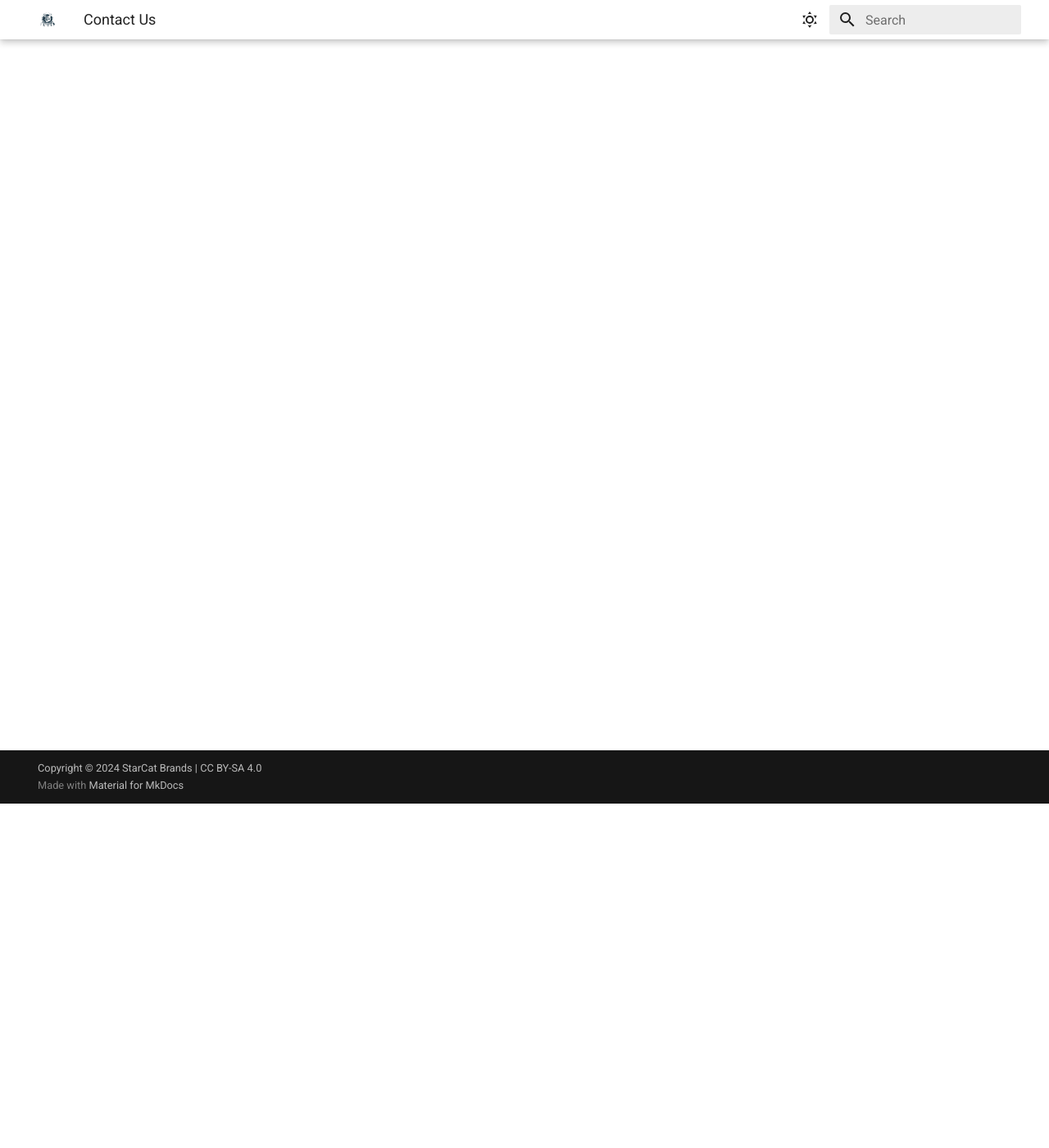
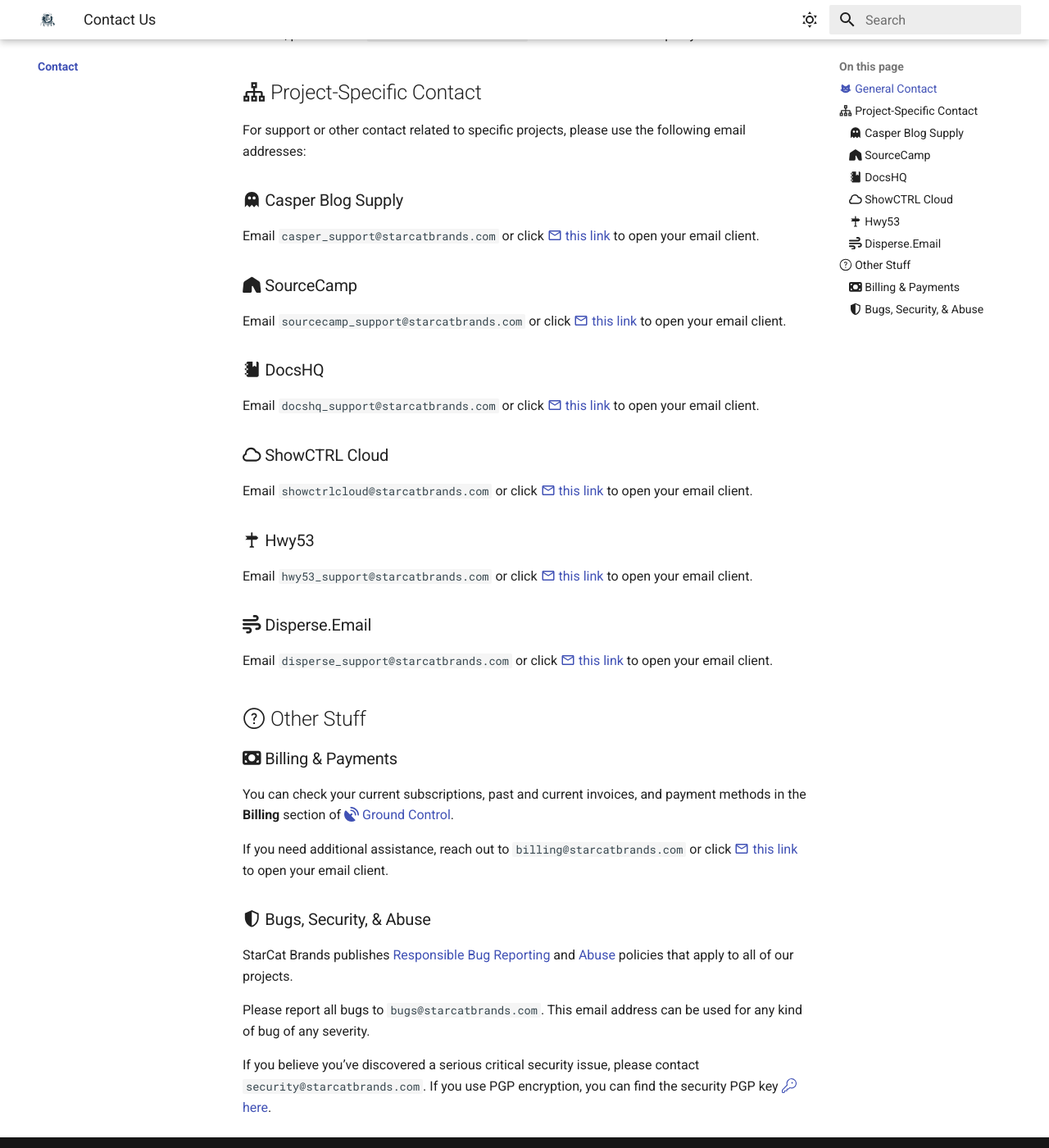
Before and after one commit to starcatbrands/about.starcatbrands.com, an MkDocs documentation site: the page built from docs/contact/index.md, in a window 1280 px wide and 1400 px high, scrolled down 420 px. Shown: the whole window at 82% size. Built offline with MkDocs 1.6.1 and Material for MkDocs 9.7.7, drawn with Linux system fonts in a browser that asks for light colours; comment, search, counter and statistics services are not loaded; some of the changed text lies outside the part shown.

Commit message:
Update Contact Us page
Added contact email addresses for different services.

```diff
--- a/docs/contact/index.md
+++ b/docs/contact/index.md
@@ -1 +1,40 @@
 # Contact Us
+!!! example "In the works"
+    Expect to see some changes here once we get our ticketing system up and running. For now, we'll stick with good ol' email!
+
+## :material-cat: General Contact
+If you're reaching out about StarCat Brands (the company), or if you can't find a better option in this list, please email `hello@starcatbrands.com` or click [:material-email-outline: this link](mailto:hello@starcatbrands.com) to open your email client.
+
+## :material-sitemap-outline: Project-Specific Contact
+For support or other contact related to specific projects, please use the following email addresses:
+
+### :material-ghost: Casper Blog Supply
+Email `casper_support@starcatbrands.com` or click [:material-email-outline: this link](mailto:casper_support@starcatbrands.com) to open your email client.
+
+### :fontawesome-solid-tent: SourceCamp
+Email `sourcecamp_support@starcatbrands.com` or click [:material-email-outline: this link](mailto:sourcecamp_support@starcatbrands.com) to open your email client.
+
+### :material-notebook: DocsHQ
+Email `docshq_support@starcatbrands.com` or click [:material-email-outline: this link](mailto:docshq_support@starcatbrands.com) to open your email client.
+
+### :octicons-cloud-16: ShowCTRL Cloud
+Email `showctrlcloud@starcatbrands.com` or click [:material-email-outline: this link](mailto:showctrlcloud@starcatbrands.com) to open your email client.
+
+### :material-sign-direction: Hwy53
+Email `hwy53_support@starcatbrands.com` or click [:material-email-outline: this link](mailto:hwy53_support@starcatbrands.com) to open your email client.
+
+### :fontawesome-solid-wind: Disperse.Email
+Email `disperse_support@starcatbrands.com` or click [:material-email-outline: this link](mailto:disperse_support@starcatbrands.com) to open your email client.
+
+## :octicons-question-24: Other Stuff
+### :fontawesome-solid-money-bill: Billing & Payments
+You can check your current subscriptions, past and current invoices, and payment methods in the **Billing** section of [:fontawesome-solid-satellite-dish: Ground Control](https://groundcontrol.starcat.app).
+
+If you need additional assistance, reach out to `billing@starcatbrands.com` or click [:material-email-outline: this link](mailto:billing@starcatbrands.com) to open your email client.
+
+### :material-shield-half-full: Bugs, Security, & Abuse
+StarCat Brands publishes [Responsible Bug Reporting](../policies/bug_reporting.md) and [Abuse](../policies/abuse.md) policies that apply to all of our projects.
+
+Please report all bugs to `bugs@starcatbrands.com`. This email address can be used for any kind of bug of any severity.
+
+If you believe you’ve discovered a serious critical security issue, please contact `security@starcatbrands.com`. If you use PGP encryption, you can find the security PGP key [:octicons-key-24: here](pgp_keys.md/#securitystarcatbrandscom).
```
